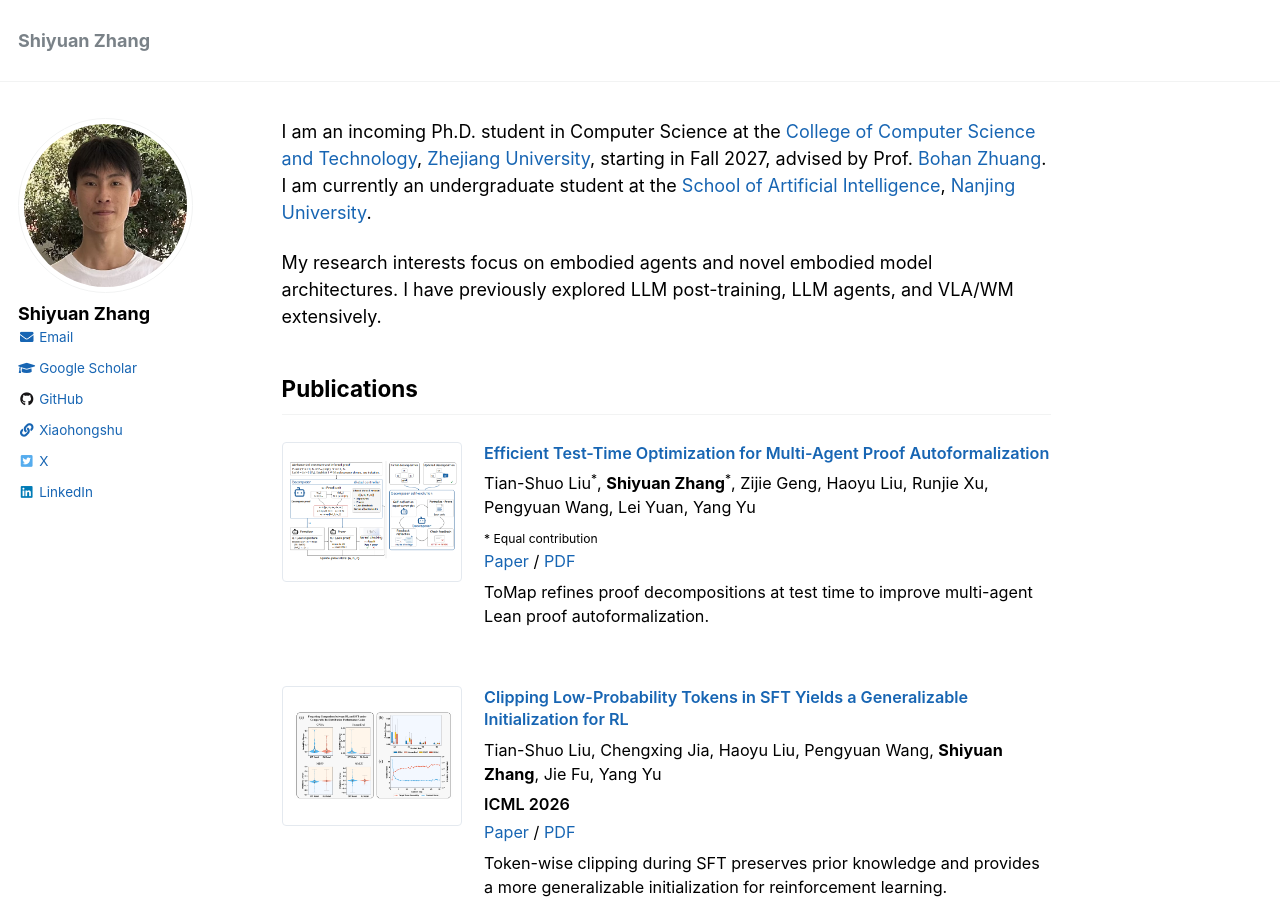
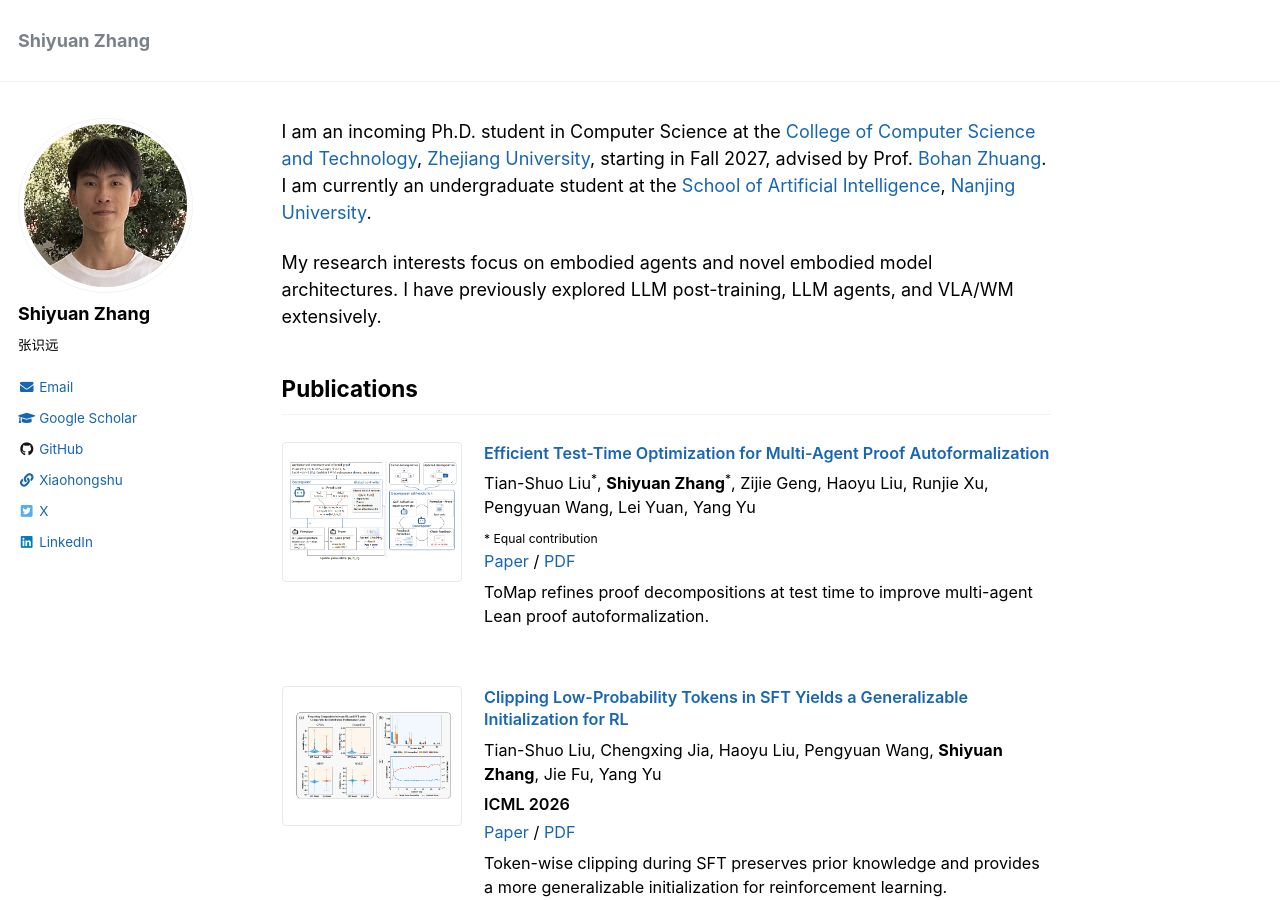
Before and after one commit to shiyuanzhang/shiyuanzhang.github.io, a Jekyll site: the page built from _pages/about.md, in a window 1280 px wide and 900 px high. Built offline with Jekyll 4.4.1, drawn with Linux system fonts in a browser that asks for light colours.

Commit message:
Add Chinese name below profile name

```diff
--- a/_config.yml
+++ b/_config.yml
@@ -66,6 +66,7 @@ analytics:
     tracking_id: null
 author:
   name: Shiyuan Zhang
+  name_zh: 张识远
   avatar: shiyuan-zhang.jpg
   bio: null
   location: null
--- a/_includes/author-profile.html
+++ b/_includes/author-profile.html
@@ -16,6 +16,7 @@
 
   <div class="author__content">
     <h3 class="author__name">{{ author.name }}</h3>
+    {% if author.name_zh %}<p class="author__bio author__name-zh" lang="zh-CN">{{ author.name_zh | escape }}</p>{% endif %}
     {% if author.bio %}<p class="author__bio">{{ author.bio }}</p>{% endif %}
   </div>
 
```
